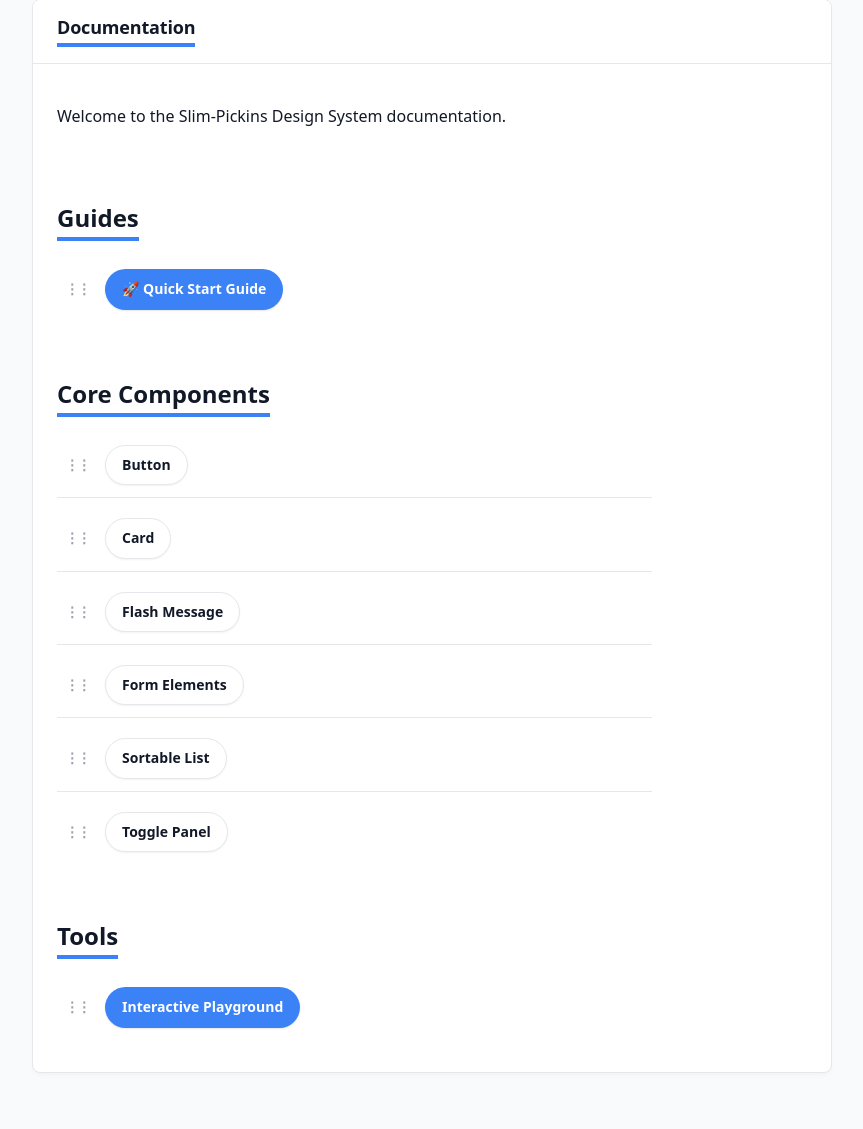
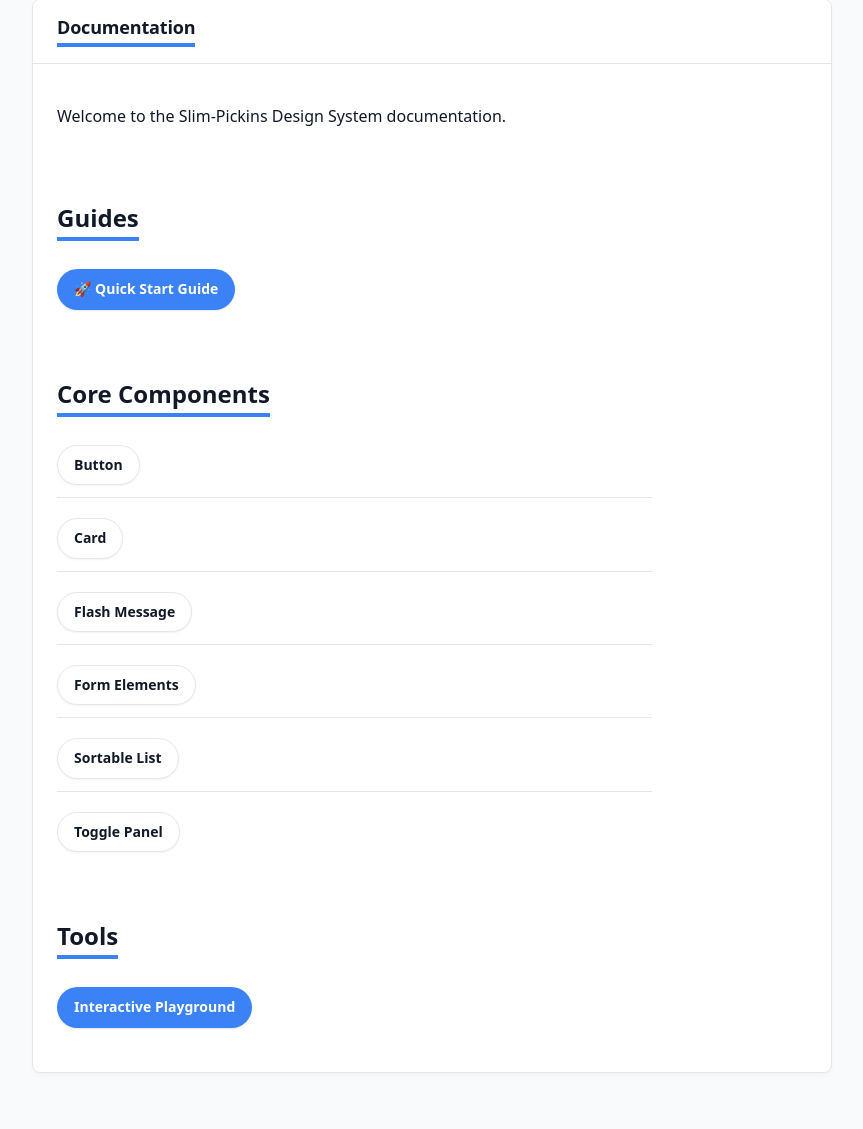
Before and after one commit to dansimpson61/slim-pickins, a Sinatra app: page /docs in a window 1280 px wide. Shown: the part 182-1311 px from the top of the page, without its empty margins (208-1071 px from the left). Run offline with Sinatra, Linux system fonts and the light colour scheme.

Commit message:
Stop plain lists from looking draggable
The Core Routes list on /status showed a grip handle and a grab cursor but
did nothing: the view hand-wrote .sp-sortable-list and .sp-sortable-item for
their styling, so it got the whole drag affordance with no controller behind
it. Four lists on /docs had the same problem. None of the five should be
sortable -- there is nothing to reorder and no endpoint to tell.

Splits the vocabulary. .sp-list / .sp-list__item is the plain "clean stack":
no bullets, rows with dividers, and no promise of dragging. Every drag
affordance -- grip, grab cursor, hover lift, the padding that makes room for
the grip -- is now scoped to [data-controller~="sp-sortable"]. ui_sortable_list
always emits that, so a hand-written class degrades to the plain look instead
of lying.

Recorded as a rule: an affordance may not outlive its behaviour. Styling that
lies is worse than styling that is missing.

Verified in Chromium on both sides of the line. The /status and /docs rows
report cursor auto and no ::before, while keeping their dividers. The real
list on / keeps its grip and grab cursor, and a synthetic drag reorders it
from 1,2,3 to 2,1,3 -- the first end-to-end proof that dragging works, not
just that the markup is present.

Co-Authored-By: Claude Opus 5 <noreply@anthropic.com>
Claude-Session: https://claude.ai/code/session_011CUSG7bKDAVYbxgptvk7nv

```diff
--- a/slim-pickins/assets/stylesheets/slim-pickins.css
+++ b/slim-pickins/assets/stylesheets/slim-pickins.css
@@ -148,29 +148,43 @@ pre code {
   padding: var(--sp-gap-6);
 }
 
-/* Component: Sortable List - The "Clean Stack" */
+/* Component: List - The "Clean Stack"
+   The plain look. Use .sp-list for any list of rows; it promises nothing
+   about dragging. */
+.sp-list,
 .sp-sortable-list {
   list-style: none;
   padding: 0;
   margin: 0;
 }
 
+.sp-list__item,
 .sp-sortable-item {
   display: flex;
   align-items: center;
   padding: var(--sp-gap-3) 0;
   border-bottom: 1px solid var(--sp-border);
-  border-bottom: 1px solid var(--sp-border);
+  position: relative;
+}
+
+.sp-list__item:last-child,
+.sp-sortable-item:last-child {
+  border-bottom: none;
+}
+
+/* Component: Sortable List
+   Every drag affordance below is scoped to the presence of the controller.
+   ui_sortable_list always emits it, so the grip and the grab cursor cannot
+   appear on a list that has no behaviour behind them. A hand-written
+   .sp-sortable-list degrades to the plain look instead of lying. */
+[data-controller~="sp-sortable"] .sp-sortable-item {
+  padding-left: 3rem; /* room for the grip */
+  cursor: grab;
   transition: transform 0.2s, box-shadow 0.2s, background-color 0.2s;
-  cursor: grab;
-  position: relative;
-  padding-left: 3rem;
-  /* Increased from 1.5rem to prevent overlap with grip */
-  /* Make room for the grip handle */
 }
 
 /* Grip Handle Texture */
-.sp-sortable-item::before {
+[data-controller~="sp-sortable"] .sp-sortable-item::before {
   content: "⋮⋮";
   position: absolute;
   left: var(--sp-gap-2);
@@ -181,20 +195,16 @@ pre code {
   cursor: grab;
 }
 
-.sp-sortable-item:active {
+[data-controller~="sp-sortable"] .sp-sortable-item:active {
   cursor: grabbing;
 }
 
-.sp-sortable-item:hover {
+[data-controller~="sp-sortable"] .sp-sortable-item:hover {
   background-color: var(--sp-surface-hover);
   /* Subtle lift effect */
   transform: translateY(-1px);
   box-shadow: var(--sp-shadow-subtle);
   z-index: 1;
-}
-
-.sp-sortable-item:last-child {
-  border-bottom: none;
 }
 
 /* Component: Inline Edit - "Seamless" */
--- a/slim-pickins/views/docs/index.slim
+++ b/slim-pickins/views/docs/index.slim
@@ -2,26 +2,26 @@
   p Welcome to the Slim-Pickins Design System documentation.
 
   h3 Guides
-  ul.sp-sortable-list
-    li.sp-sortable-item
+  ul.sp-list
+    li.sp-list__item
       a.sp-btn.sp-btn--primary href="/docs/quickstart" 🚀 Quick Start Guide
 
   h3 Core Components
-  ul.sp-sortable-list
-    li.sp-sortable-item
+  ul.sp-list
+    li.sp-list__item
       a.sp-btn.sp-btn--neutral href="/docs/button" Button
-    li.sp-sortable-item
+    li.sp-list__item
       a.sp-btn.sp-btn--neutral href="/docs/card" Card
-    li.sp-sortable-item
+    li.sp-list__item
       a.sp-btn.sp-btn--neutral href="/docs/flash" Flash Message
-    li.sp-sortable-item
+    li.sp-list__item
       a.sp-btn.sp-btn--neutral href="/docs/form" Form Elements
-    li.sp-sortable-item
+    li.sp-list__item
       a.sp-btn.sp-btn--neutral href="/docs/list" Sortable List
-    li.sp-sortable-item
+    li.sp-list__item
       a.sp-btn.sp-btn--neutral href="/docs/toggle" Toggle Panel
 
   h3 Tools
-  ul.sp-sortable-list
-    li.sp-sortable-item
+  ul.sp-list
+    li.sp-list__item
       a.sp-btn.sp-btn--primary href="/docs/playground" Interactive Playground
```
Also changed, not shown: slim-pickins/SPEC.md (+13 -6 lines), slim-pickins/views/status.slim (+4 -4 lines).
